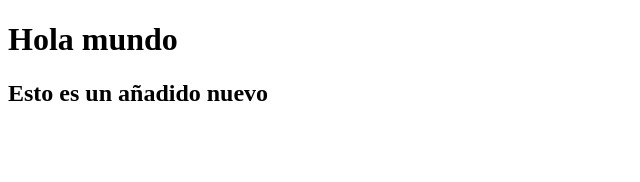
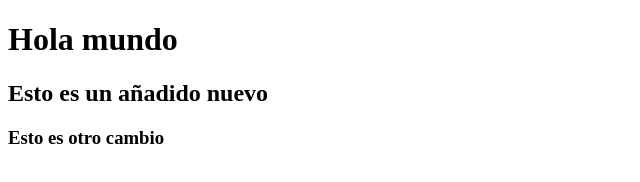
Before and after one commit to jmtomeX/pruebasGit, a plain HTML site: page index.html in a window 1280 px wide. Shown: the whole page, without its empty margins (0-640 px from the left). Drawn offline with Linux system fonts and the light colour scheme.

Commit message:
nuevo añadido con h3

```diff
--- a/index.html
+++ b/index.html
@@ -10,5 +10,8 @@
 <body>
   <h1>Hola mundo</h1>
   <h2>Esto es un añadido nuevo</h2>
+  <h3>Esto es otro cambio
+
+  </h3>
 </body>
 </html>
```
